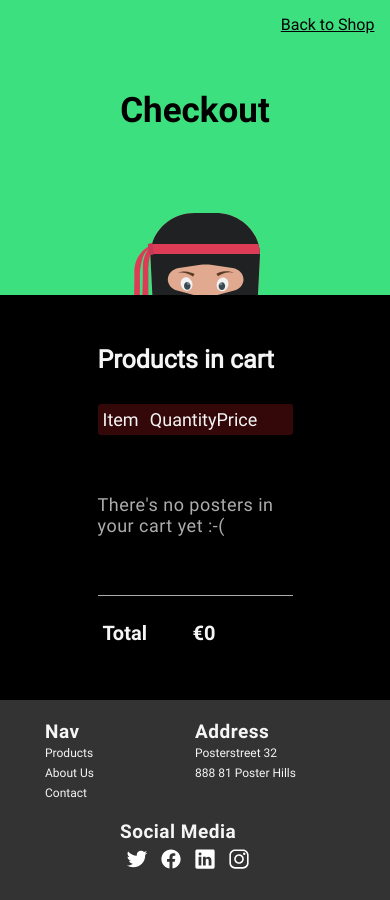
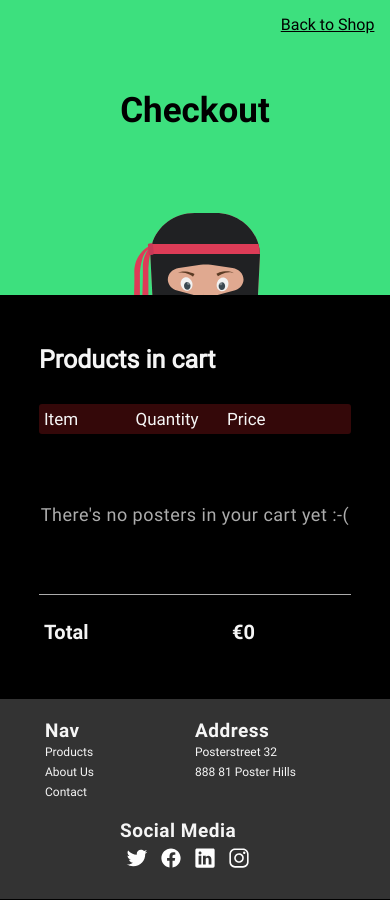
Before and after one commit to CarinWood/Poster-shop, a React (Create React App) app: page /checkout in a window 390 px wide. Built offline with nearby package versions, Linux system fonts and the light colour scheme.

Commit message:
cart responsive css updated

```diff
--- a/src/components/cart/cart.css
+++ b/src/components/cart/cart.css
@@ -90,3 +90,27 @@
 .total {
     margin-left: -100px;
 }
+
+
+@media screen and (max-width: 551px) {
+    .cart {
+        width: 80%;
+    }
+
+    .banner p {
+        font-size: 17px;
+    }
+
+    .banner span {
+        width: 30px;
+    }
+
+    .gimmie-btn {
+        font-size: 12px;
+    }
+
+    .total {
+        margin-left: -40px;
+    }
+
+}
```
